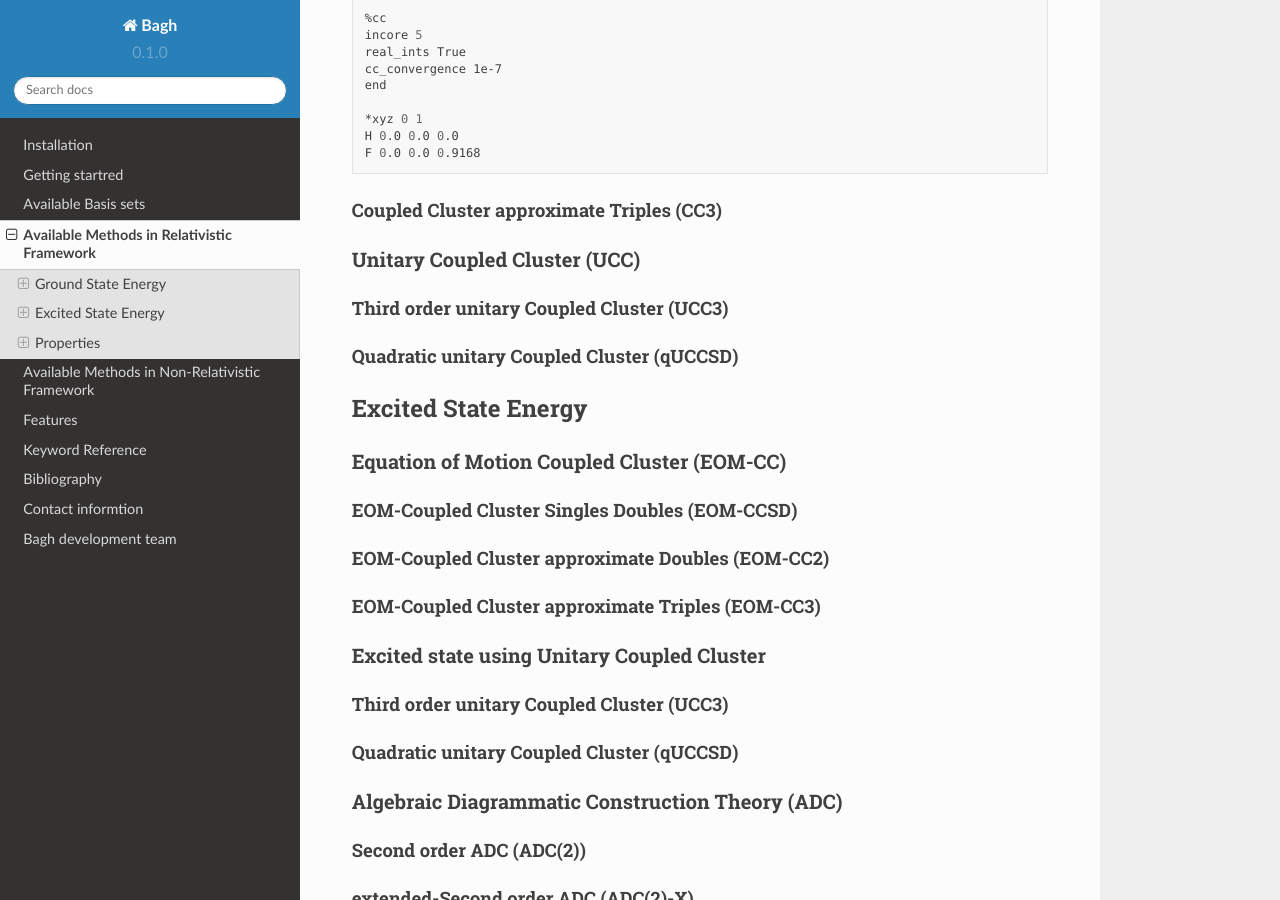
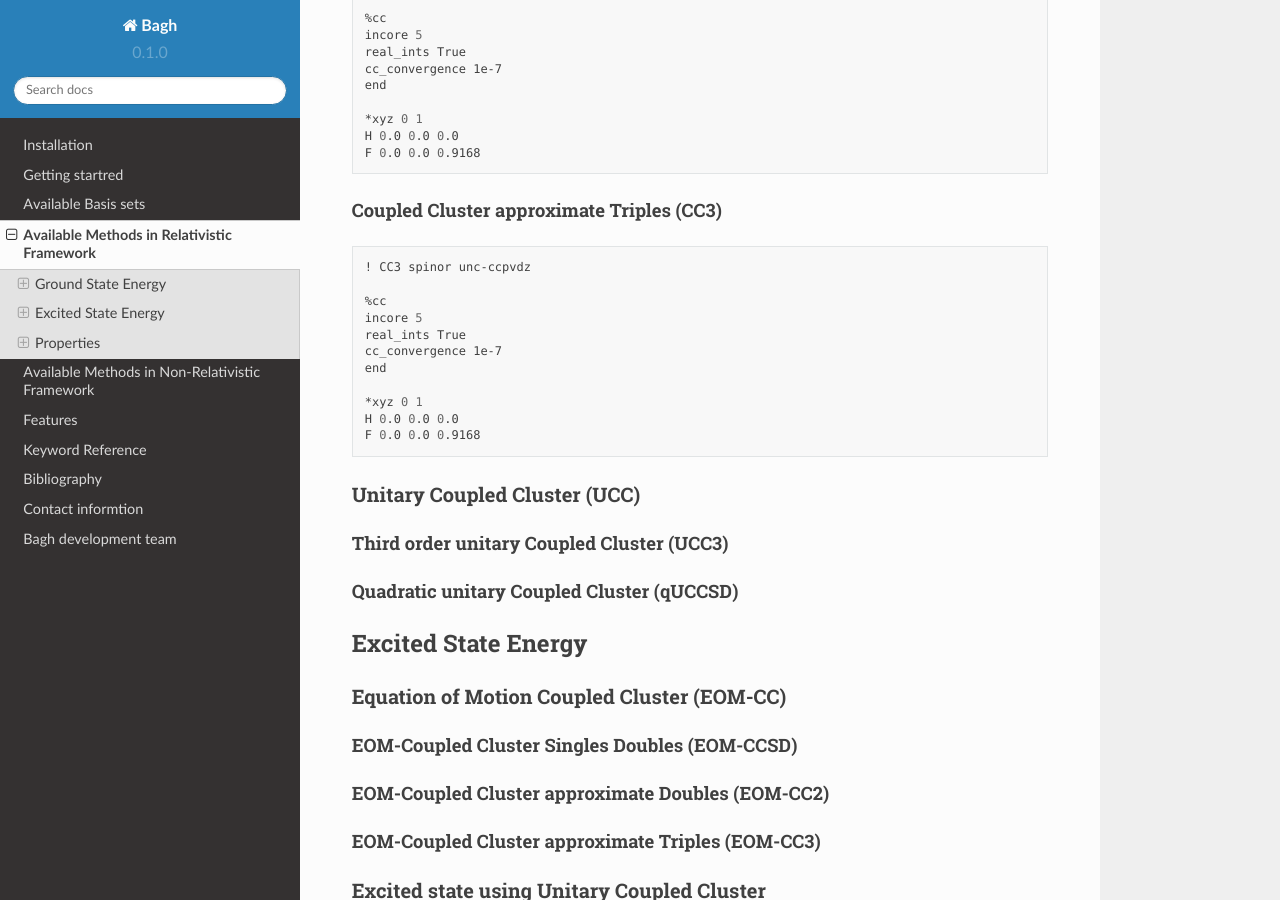
Before and after one commit to achintya007/bagh_doc, a Sphinx documentation site: the page built from docs/source/methods_relativistic.rst, in a window 1280 px wide and 900 px high, scrolled down 677 px. Built offline with Sphinx 7.4.7 and the Read the Docs theme 2.0.0, drawn with Linux system fonts in a browser that asks for light colours.

Commit message:
Update methods_relativistic.rst

```diff
--- a/docs/source/methods_relativistic.rst
+++ b/docs/source/methods_relativistic.rst
@@ -55,6 +55,20 @@
 Coupled Cluster approximate Triples (CC3)
 ----------------------------------------
 
+.. code-block:: shell
+
+   ! CC3 spinor unc-ccpvdz
+
+   %cc
+   incore 5
+   real_ints True
+   cc_convergence 1e-7
+   end
+
+   *xyz 0 1
+   H 0.0 0.0 0.0
+   F 0.0 0.0 0.9168
+
 ===================================
 Unitary Coupled Cluster (UCC)
 ===================================
```
